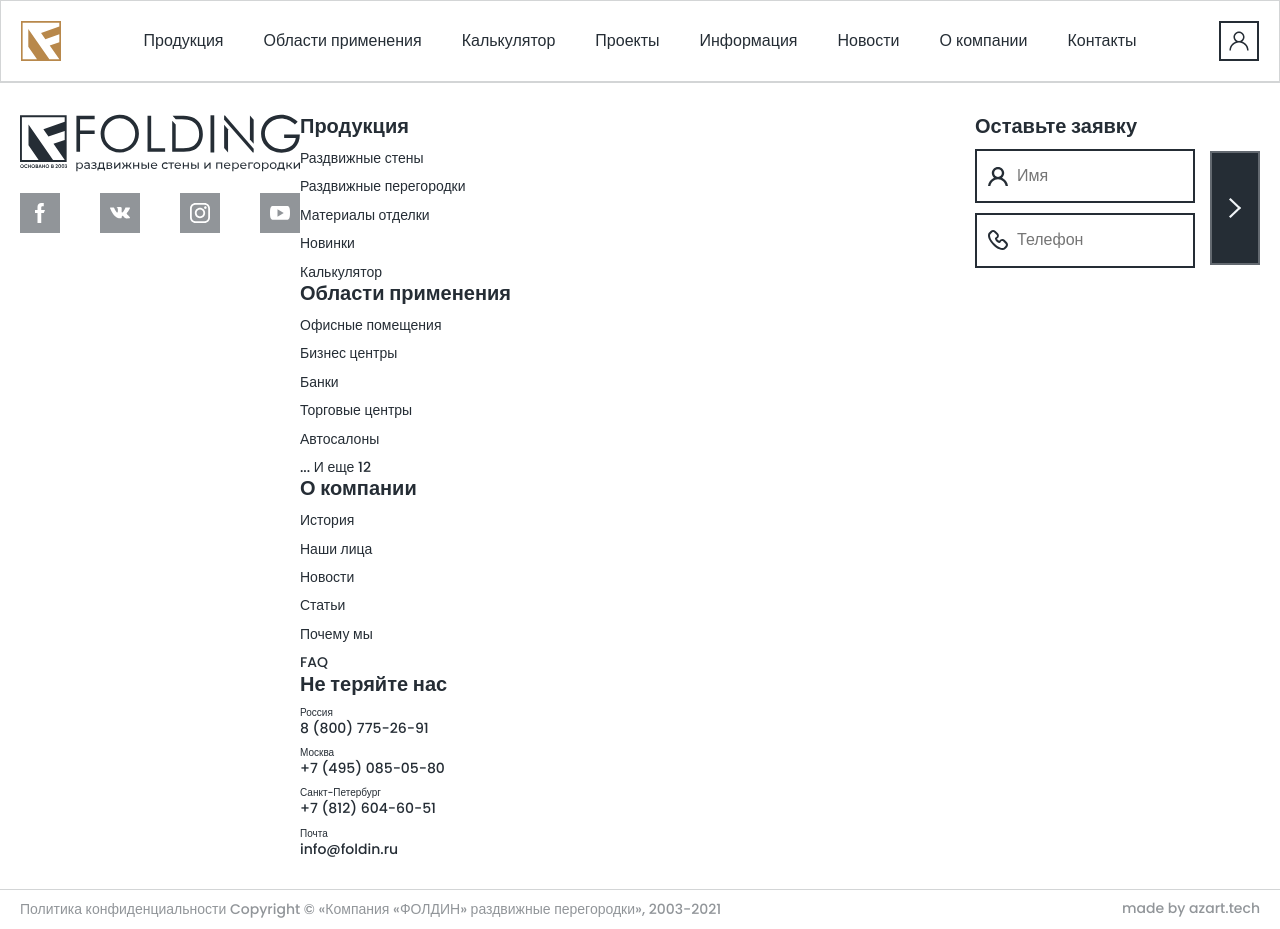
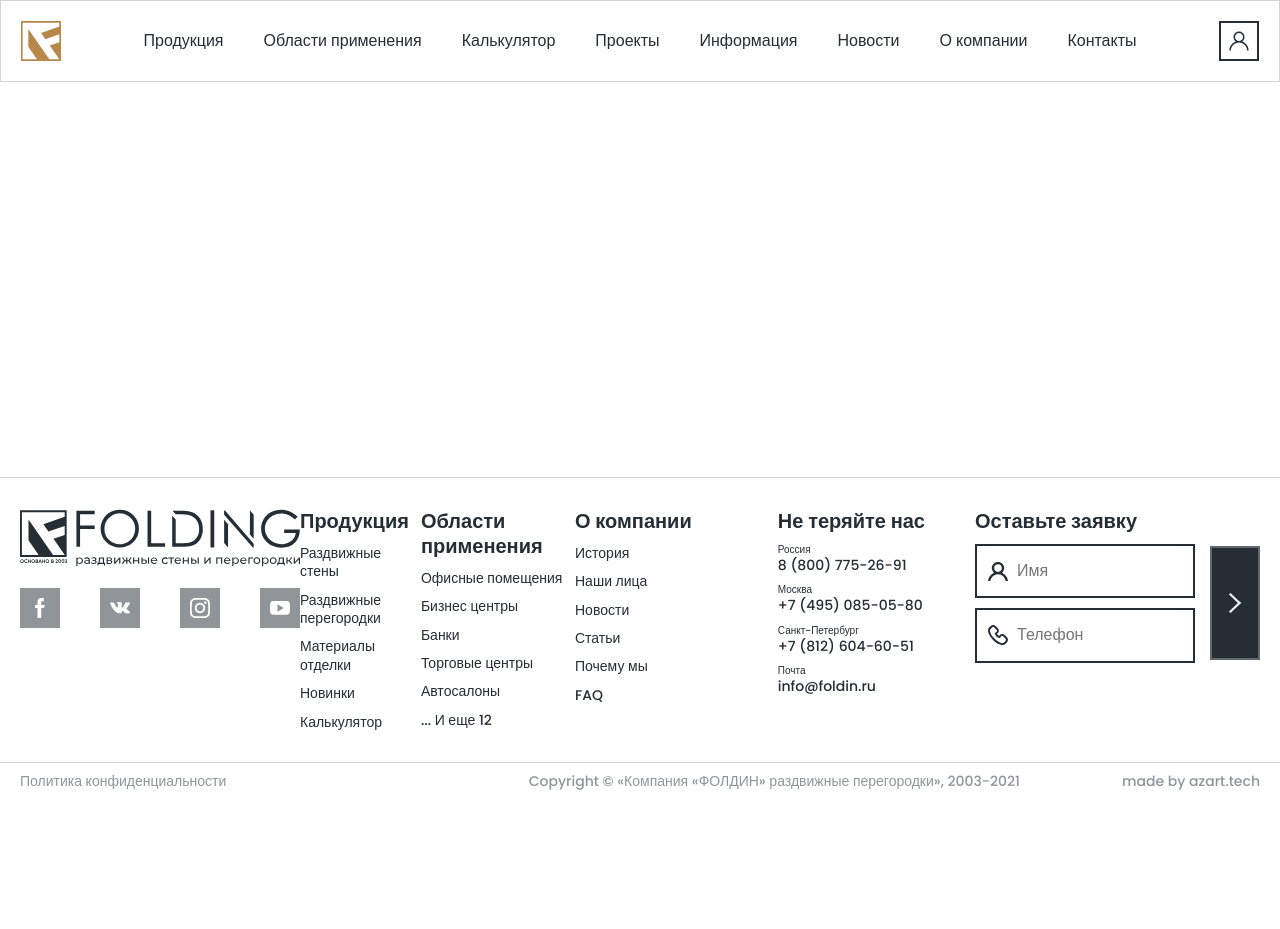
Before and after one commit to EhsonjonKomiljonov/3-oy-foldin, a plain HTML site: page index.html in a window 1280 px wide. After the commit the page ends 800 px from the top, so only its background shows below. Drawn offline with Linux system fonts and the light colour scheme.

Commit message:
edit footer

```diff
--- a/index.html
+++ b/index.html
@@ -57,7 +57,9 @@
         </div>
       </div>
     </header>
-    <main></main>
+    <main>
+      <section class="hero"></section>
+    </main>
     <footer class="site-footer">
       <div class="site-footer__inner">
         <div class="site-footer__top">
--- a/sass/blocks/_footer.scss
+++ b/sass/blocks/_footer.scss
@@ -16,10 +16,27 @@
 }
 
 .site-footer__all-contents__box {
+  width: 100%;
+  max-width: 1150px;
   display: flex;
   justify-content: space-between;
   flex-direction: row;
+}
+
+.site-footer__all-contents__box__inner {
   width: 100%;
+  margin-right: 50px;
+  display: flex;
+  justify-content: space-between;
+  flex-direction: row;
+}
+
+.site-footer__all-contents__two{
+  width: 100%;
+  max-width: 350px;
+  display: flex;
+  justify-content: space-between;
+  flex-direction: row;
 }
 
 .main-titles {
@@ -144,6 +161,13 @@
   padding: 10px 0;
 }
 
+.site-footer__two-smalls{
+  width: 100%;
+  max-width: 1000px;
+  display: flex;
+  justify-content: space-between;
+}
+
 .site-footer__bottom__smalls {
   font-weight: 500;
   font-size: 14px;
@@ -168,12 +192,12 @@
     border-bottom: 1px solid #252d3533;
   }
 
-  .logo{
+  .logo {
     display: block;
     margin: 0 auto;
   }
 
-  .socials{
+  .socials {
     margin: 21px auto 0;
   }
 
@@ -185,7 +209,7 @@
     margin: 0 auto;
   }
 
-  .site-footer__all-contents__box__inner{
+  .site-footer__all-contents__box__inner {
     width: 100%;
     max-width: 500px;
     display: flex;
@@ -194,7 +218,7 @@
     flex-wrap: wrap;
   }
 
-  .site-footer__all-contents__two{
+  .site-footer__all-contents__two {
     width: 100%;
     max-width: 500px;
     margin-top: 30px;
@@ -203,7 +227,7 @@
     flex-direction: row;
   }
 
-  .site-footer__all-contents__two > .site-footer__all-contents:nth-child(2){
+  .site-footer__all-contents__two > .site-footer__all-contents:nth-child(2) {
     margin-right: 20px;
   }
 
@@ -293,62 +317,64 @@
     text-decoration: underline;
   }
 
-  .site-footer__bottom__inner{
-   flex-direction:column;
+  .site-footer__bottom__inner {
+    flex-direction: column;
   }
 
-  .site-footer__bottom__inner > .site-footer__two-smalls > .site-footer__bottom__smalls{
+  .site-footer__bottom__inner
+    > .site-footer__two-smalls
+    > .site-footer__bottom__smalls {
     margin-bottom: 10px;
   }
 
-  .site-footer__two-smalls{
+  .site-footer__two-smalls {
     display: flex;
     flex-direction: column-reverse;
   }
 }
 
-@include media (425px){
-  .site-footer__form__box{
+@include media(425px) {
+  .site-footer__form__box {
     width: 100%;
     max-width: 260px;
   }
 
-  .site-footer__label:nth-child(2):before{
+  .site-footer__label:nth-child(2):before {
     bottom: 42%;
   }
 
-  .site-footer__all-contents__box__inner{
+  .site-footer__all-contents__box__inner {
     width: 100%;
     max-width: 220px;
     margin: 0 auto;
     flex-direction: column;
   }
 
-  .site-footer__all-contents__two{
+  .site-footer__all-contents__two {
     flex-direction: column;
   }
 
-  .site-footer__all-contents + .site-footer__all-contents{
+  .site-footer__all-contents + .site-footer__all-contents {
     margin-top: 30px;
   }
 
-  .main-titles{
+  .main-titles {
     display: block;
     text-align: center;
   }
 
-  .site-footer__all-contents__link{
+  .site-footer__all-contents__link {
     display: block;
     text-align: center;
   }
 }
 
-@include media (355px){
-  .site-footer__form__inner{
+@include media(355px) {
+  .site-footer__form__inner {
     flex-direction: column;
   }
 
-  .site-footer__form__box{
+  .site-footer__form__box {
     width: 100%;
     max-width: 355px;
   }
@@ -358,11 +384,11 @@
     left: 5%;
   }
 
-  .site-footer__style__text{
+  .site-footer__style__text {
     margin-left: 10px;
   }
 
-  .site-footer__btn{
+  .site-footer__btn {
     width: 100%;
     max-width: 200px;
     margin: 20px auto 0;
```
Also changed, not shown: css/main.css, 1 other file.
